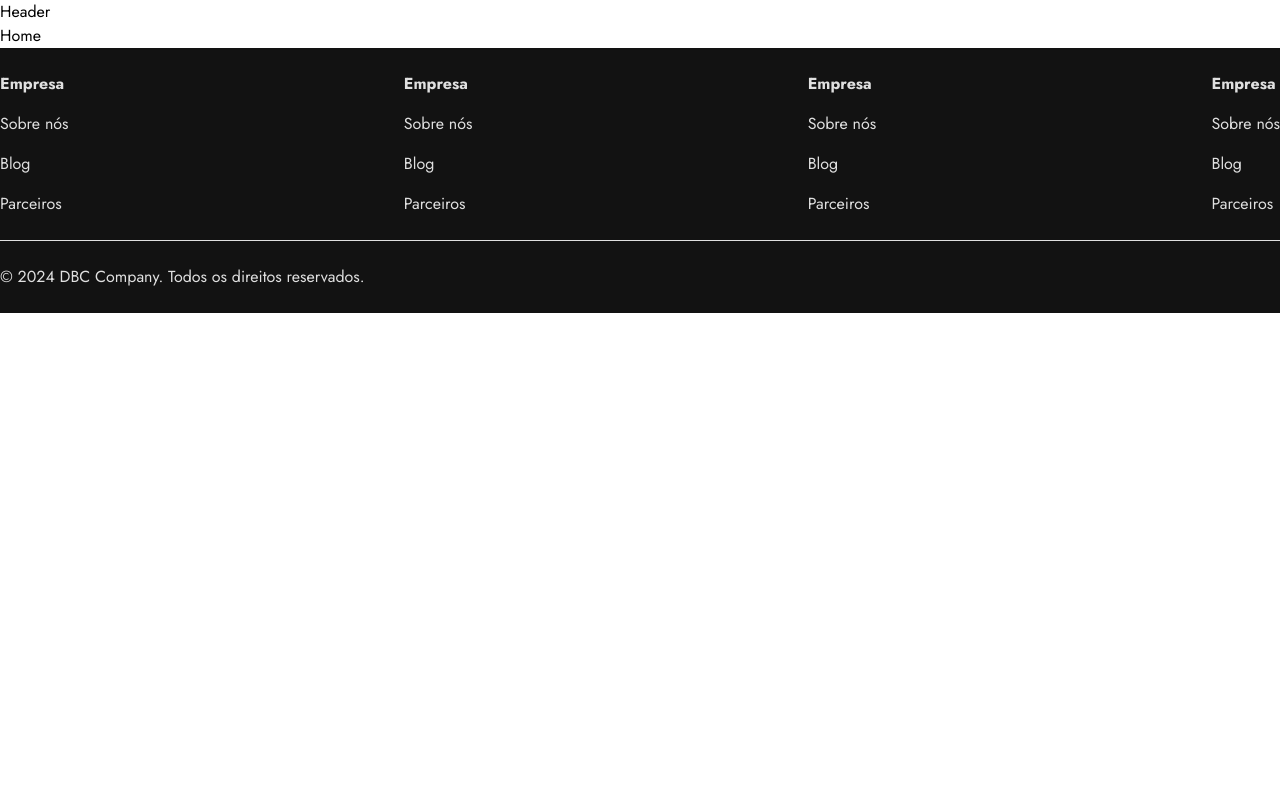
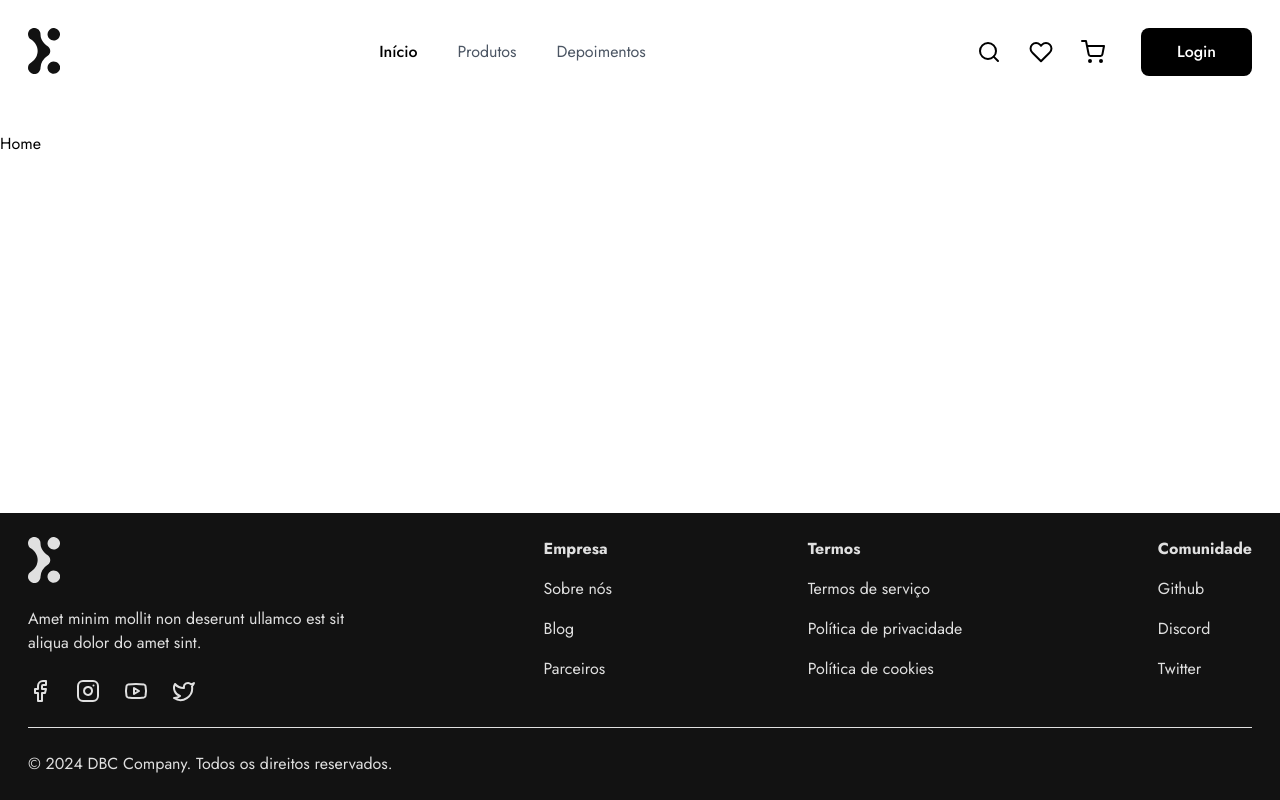
Before and after one commit to vemser/vemser-vs13-projeto-tshirt-ecomerce-front, a React (Vite) app: page / in a window 1280 px wide. Built offline with nearby package versions, Linux system fonts and the light colour scheme.

Commit message:
feat: add default layout

```diff
--- /dev/null
+++ b/src/components/Footer/Footer.tsx
@@ -0,0 +1,57 @@
+import { LuFacebook, LuInstagram, LuTwitter, LuYoutube } from "react-icons/lu";
+import Logo from "../Logo/Logo";
+
+function Footer() {
+  return (
+    <footer className="w-full bg-primary text-secondary px-7">
+      <section className="container mx-auto">
+        <div className="flex justify-between py-6 border-b border-secondary">
+          <div className="flex flex-col gap-6">
+            <Logo color="secondary" />
+            <p className="w-80">
+              Amet minim mollit non deserunt ullamco est sit aliqua dolor do
+              amet sint.
+            </p>
+            <div className="flex gap-6 *:text-2xl items-center">
+              <i>
+                <LuFacebook />
+              </i>
+              <i>
+                <LuInstagram />
+              </i>
+              <i>
+                <LuYoutube />
+              </i>
+              <i>
+                <LuTwitter />
+              </i>
+            </div>
+          </div>
+          <ul className="flex flex-col gap-4">
+            <li className="font-bold">Empresa</li>
+            <li>Sobre nós</li>
+            <li>Blog</li>
+            <li>Parceiros</li>
+          </ul>
+          <ul className="flex flex-col gap-4">
+            <li className="font-bold">Termos</li>
+            <li>Termos de serviço</li>
+            <li>Política de privacidade</li>
+            <li>Política de cookies</li>
+          </ul>
+          <ul className="flex flex-col gap-4">
+            <li className="font-bold">Comunidade</li>
+            <li>Github</li>
+            <li>Discord</li>
+            <li>Twitter</li>
+          </ul>
+        </div>
+        <div className="py-6">
+          <p>© 2024 DBC Company. Todos os direitos reservados.</p>
+        </div>
+      </section>
+    </footer>
+  );
+}
+
+export default Footer;
--- a/src/components/Header/Header.tsx
+++ b/src/components/Header/Header.tsx
@@ -1,20 +1,15 @@
+import { FiHeart, FiSearch, FiShoppingCart } from "react-icons/fi";
+import { RxHamburgerMenu } from "react-icons/rx";
 import { Link, useNavigate } from "react-router-dom";
-import Logo from "../../assets/logo.png";
-import { FiSearch, FiHeart, FiShoppingCart } from "react-icons/fi";
-import { RxHamburgerMenu } from "react-icons/rx";
+import Logo from "../Logo/Logo";
 
 const Header = () => {
   const navigate = useNavigate();
 
   return (
-    <header className="flex justify-center p-7">
-      <nav className="max-w-7xl w-full flex justify-between gap-6">
-        <img
-          onClick={() => navigate("/")}
-          className="cursor-pointer"
-          src={Logo}
-          alt="logo do iShirt"
-        />
+    <header className="w-full flex justify-center p-7">
+      <nav className="container w-full flex justify-between gap-6">
+        <Logo onClick={() => navigate("/")} className="cursor-pointer" />
 
         <ul className="hidden gap-10 items-center md:flex">
           <li className="font-medium cursor-pointer hover:text-black">
@@ -46,10 +41,7 @@ const Header = () => {
             Login
           </button>
           <div className="block md:hidden ml-2 p-3 rounded-full cursor-pointer hover:bg-gray-100 transition-colors">
-            <RxHamburgerMenu
-              size={26}
-              className=""
-            />
+            <RxHamburgerMenu size={26} className="" />
           </div>
         </div>
       </nav>
--- /dev/null
+++ b/src/components/Logo/Logo.tsx
@@ -0,0 +1,23 @@
+interface LogoProps extends React.SVGProps<SVGSVGElement> {
+  color?: "primary" | "secondary";
+}
+
+function Logo({ color = "primary", ...props }: LogoProps) {
+  return (
+    <svg
+      width={32}
+      height={46}
+      viewBox="0 0 32 46"
+      fill="none"
+      xmlns="http://www.w3.org/2000/svg"
+      {...props}
+    >
+      <path
+        d="M12.08 42.07a6.105 6.105 0 00.426-2.41 13.644 13.644 0 011.806-6.508 13.856 13.856 0 014.717-4.88 6.063 6.063 0 001.88-1.538 5.945 5.945 0 001.11-2.141 5.885 5.885 0 00-.643-4.666 6 6 0 00-2.347-2.194 18.086 18.086 0 01-1.597-1.224l-1.274-1.226a12.948 12.948 0 01-3.662-8.943 6.077 6.077 0 00-.423-2.412A6.229 6.229 0 008.683.485 6.318 6.318 0 001.77 1.869 6.186 6.186 0 00.428 3.93a6.103 6.103 0 00-.426 2.412 6.017 6.017 0 00.87 3.036 6.117 6.117 0 002.29 2.197C7 13.961 9.669 18.523 9.669 23.01a12.906 12.906 0 01-3.594 8.883l-2.902 2.533A6.11 6.11 0 00.88 36.622 6.008 6.008 0 00.01 39.66c-.024.823.12 1.644.424 2.412a6.232 6.232 0 003.39 3.443 6.322 6.322 0 006.914-1.383 6.186 6.186 0 001.342-2.061zM20.554 9.752a6.114 6.114 0 01-1.055-3.43 6.138 6.138 0 011.833-4.362 6.314 6.314 0 017.89-.768 6.188 6.188 0 012.303 2.769 6.1 6.1 0 01.355 3.563 6.165 6.165 0 01-1.71 3.162 6.257 6.257 0 01-3.198 1.69 6.325 6.325 0 01-3.614-.352 6.234 6.234 0 01-2.804-2.272zM22.277 34.528a6.313 6.313 0 013.473-1.04v-.003a6.334 6.334 0 012.392.472c.759.31 1.447.765 2.026 1.337a6.112 6.112 0 01.78 7.792 6.233 6.233 0 01-2.807 2.276c-1.142.468-2.4.59-3.613.352a6.258 6.258 0 01-3.197-1.69 6.165 6.165 0 01-1.711-3.163 6.099 6.099 0 01.355-3.564 6.19 6.19 0 012.302-2.77z"
+        fill={color === "primary" ? "#121212" : "#E0E0E0"}
+      />
+    </svg>
+  );
+}
+
+export default Logo;
--- a/src/layout/DefaultLayout.tsx
+++ b/src/layout/DefaultLayout.tsx
@@ -1,43 +1,15 @@
 import { Outlet } from "react-router-dom";
+import Footer from "../components/Footer/Footer";
+import Header from "../components/Header/Header";
 
 function DefaultLayout() {
   return (
-    <main>
-      <section>Header</section>
-      <Outlet />
-      <footer className="w-full bg-primary text-secondary">
-        <section className="container mx-auto">
-          <div className="flex justify-between py-6 border-b border-secondary">
-            <ul className="flex flex-col gap-4">
-              <li className="font-bold">Empresa</li>
-              <li>Sobre nós</li>
-              <li>Blog</li>
-              <li>Parceiros</li>
-            </ul>
-            <ul className="flex flex-col gap-4">
-              <li className="font-bold">Empresa</li>
-              <li>Sobre nós</li>
-              <li>Blog</li>
-              <li>Parceiros</li>
-            </ul>
-            <ul className="flex flex-col gap-4">
-              <li className="font-bold">Empresa</li>
-              <li>Sobre nós</li>
-              <li>Blog</li>
-              <li>Parceiros</li>
-            </ul>
-            <ul className="flex flex-col gap-4">
-              <li className="font-bold">Empresa</li>
-              <li>Sobre nós</li>
-              <li>Blog</li>
-              <li>Parceiros</li>
-            </ul>
-          </div>
-          <div className="py-6">
-            <p>© 2024 DBC Company. Todos os direitos reservados.</p>
-          </div>
-        </section>
-      </footer>
+    <main className="w-full h-screen flex flex-col">
+      <Header />
+      <section className="container py-7 mx-auto flex-1">
+        <Outlet />
+      </section>
+      <Footer />
     </main>
   );
 }
--- a/src/routes/Router.tsx
+++ b/src/routes/Router.tsx
@@ -12,7 +12,6 @@ export default function Router() {
           <Route path="/" element={<h1>Home</h1>} />
         </Route>
 
-        <Route path="/" element={<></>} />
         <Route path="/checkout" element={<Checkout />} />
         <Route path="/register" element={<Register />} />
       </Routes>
--- a/src/schemas/RegisterSchemas.ts
+++ b/src/schemas/RegisterSchemas.ts
@@ -1,7 +1,16 @@
-import * as yup from 'yup';
+import * as yup from "yup";
 
 export const schema = yup.object().shape({
-    name: yup.string().required("Nome é obrigatório").min(3, "Nome deve ter pelo menos 3 caracteres"),
-    email: yup.string().required('Email é obrigatório').email('Digite um email válido'),
-    password: yup.string().required('Senha é obrigatória').min(4, 'Sua senha deve ter no mínimo 4 carateres')
-})
+  name: yup
+    .string()
+    .required("Nome é obrigatório")
+    .min(3, "Nome deve ter pelo menos 3 caracteres"),
+  email: yup
+    .string()
+    .required("Email é obrigatório")
+    .email("Digite um email válido"),
+  password: yup
+    .string()
+    .required("Senha é obrigatória")
+    .min(4, "Sua senha deve ter no mínimo 4 carateres"),
+});
```
Also changed, not shown: src/assets/logo.png (deleted).
